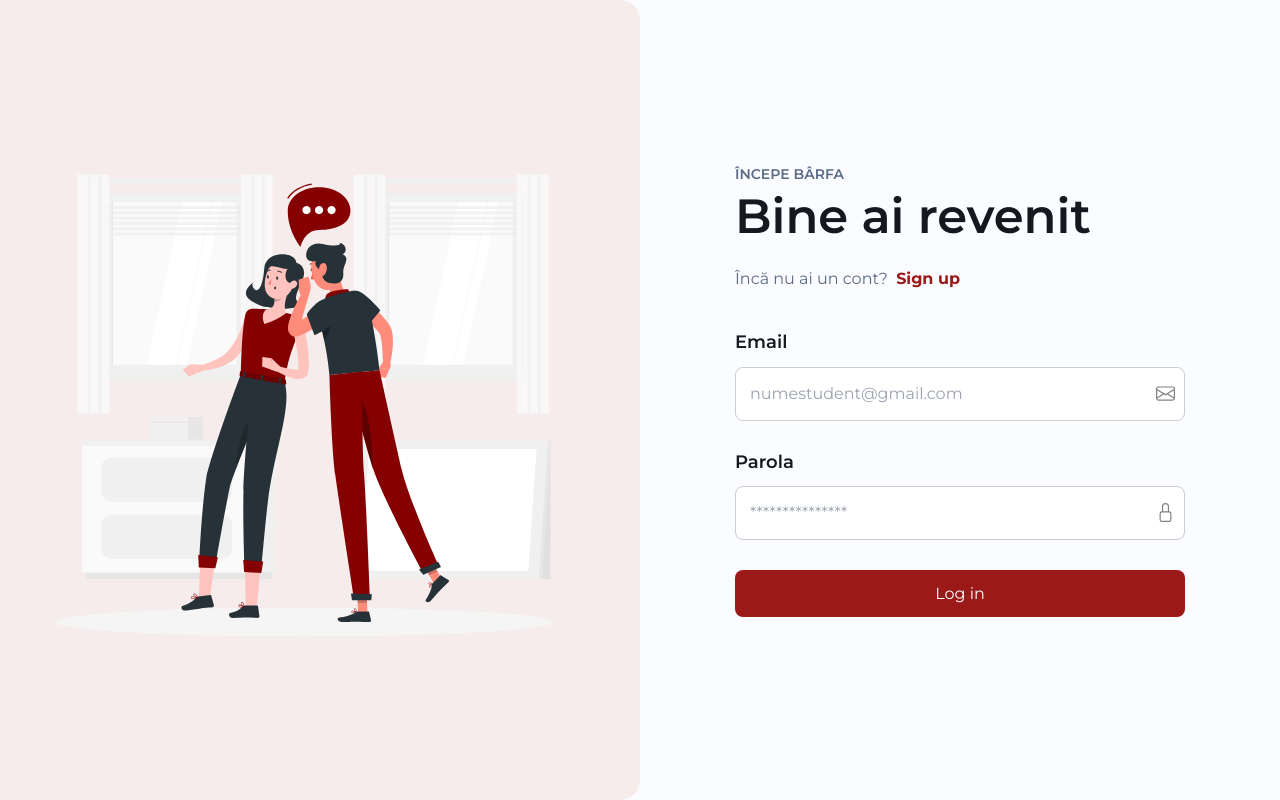
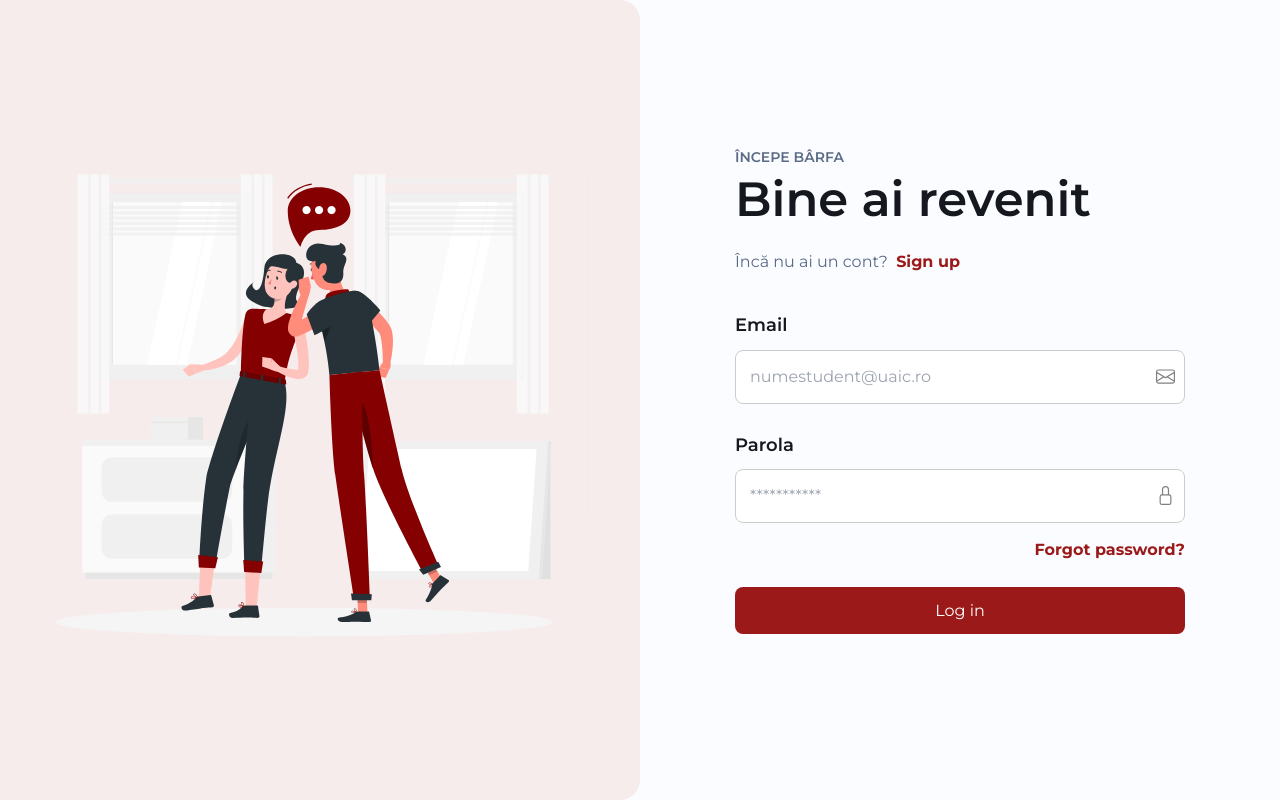
Before and after one commit to FII-2A1-2024/frontend, a React (Vite) app: page /connect in a window 1280 px wide. Built offline with nearby package versions, Linux system fonts and the light colour scheme; a web font is replaced by a local one.

Commit message:
Adding things

```diff
--- a/src/pages/ConnectPage.jsx
+++ b/src/pages/ConnectPage.jsx
@@ -105,9 +105,6 @@ function ConnectPage() {
   const functie = () => {
     document.querySelector(".small-login-page-view").style.display = "none";
     document.querySelector(".homepage-container").style.display = "flex";
-    //const divToMove = document.querySelector(".right-half");
-    // const destinationDiv = document.querySelector(".desktop-view");
-    // destinationDiv.appendChild(divToMove);
   };
 
   return (
@@ -382,7 +379,7 @@ function ConnectPage() {
                   <input
                     type="text"
                     name="username"
-                    placeholder="numestudent@gmail.com"
+                    placeholder="numestudent@uaic.ro"
                     onChange={(e) => setEmail(e.target.value)}
                     required
                   />
@@ -392,11 +389,16 @@ function ConnectPage() {
                   <input
                     type="password"
                     name="password"
-                    placeholder="***************"
+                    placeholder="***********"
                     onChange={(e) => setPassword(e.target.value)}
                     required
                   />
                 </label>
+                <div id="forgetPassword">
+                  <a href="#" id="">
+                    Forgot password?
+                  </a>
+                </div>
                 <button
                   type="submit"
                   className="login-btn"
@@ -406,6 +408,7 @@ function ConnectPage() {
                   {" "}
                   Log in{" "}
                 </button>
+
               </form>
             </div>
           </div>
@@ -487,6 +490,11 @@ function ConnectPage() {
                     required
                   />
                 </label>
+                <div id="forgetPassword">
+                  <a href="#" id="">
+                    Forgot password?
+                  </a>
+                </div>
                 <button
                   type="submit"
                   className="login-btn"
--- a/src/styles/Login.css
+++ b/src/styles/Login.css
@@ -265,13 +265,22 @@ cap-text {
 .tablet-view , .homepage-container{
     display: none;
 }
-
 .right-half1 {
     display: none;
 }
 
 .small-login-page-view {
     display: none;
+}
+
+#forgetPassword{
+    display: flex;
+    justify-content: end;
+    margin-top : -15px;
+    margin-bottom: 25px;
+    color: var(--accent-color);
+    text-decoration: none;
+    font-weight: 700;
 }
 
 @media screen and (min-width: 921px) {
```
